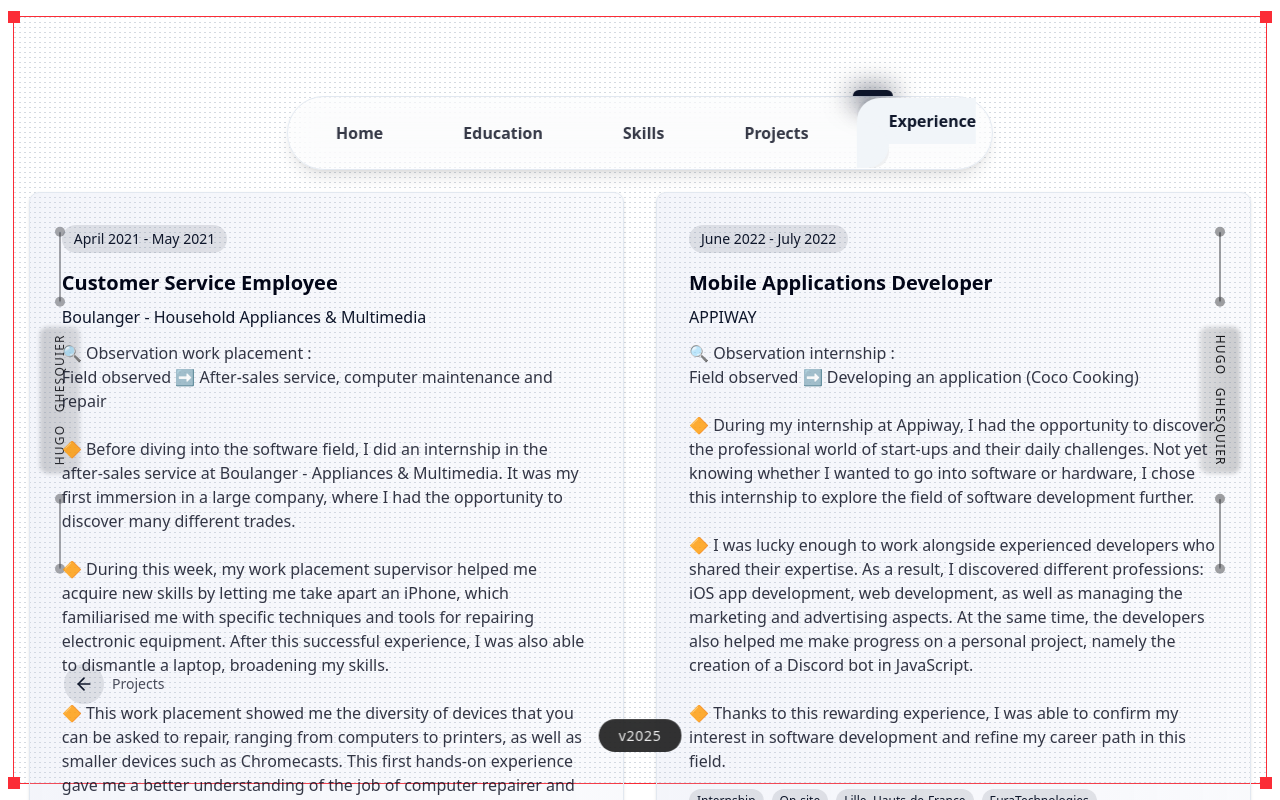
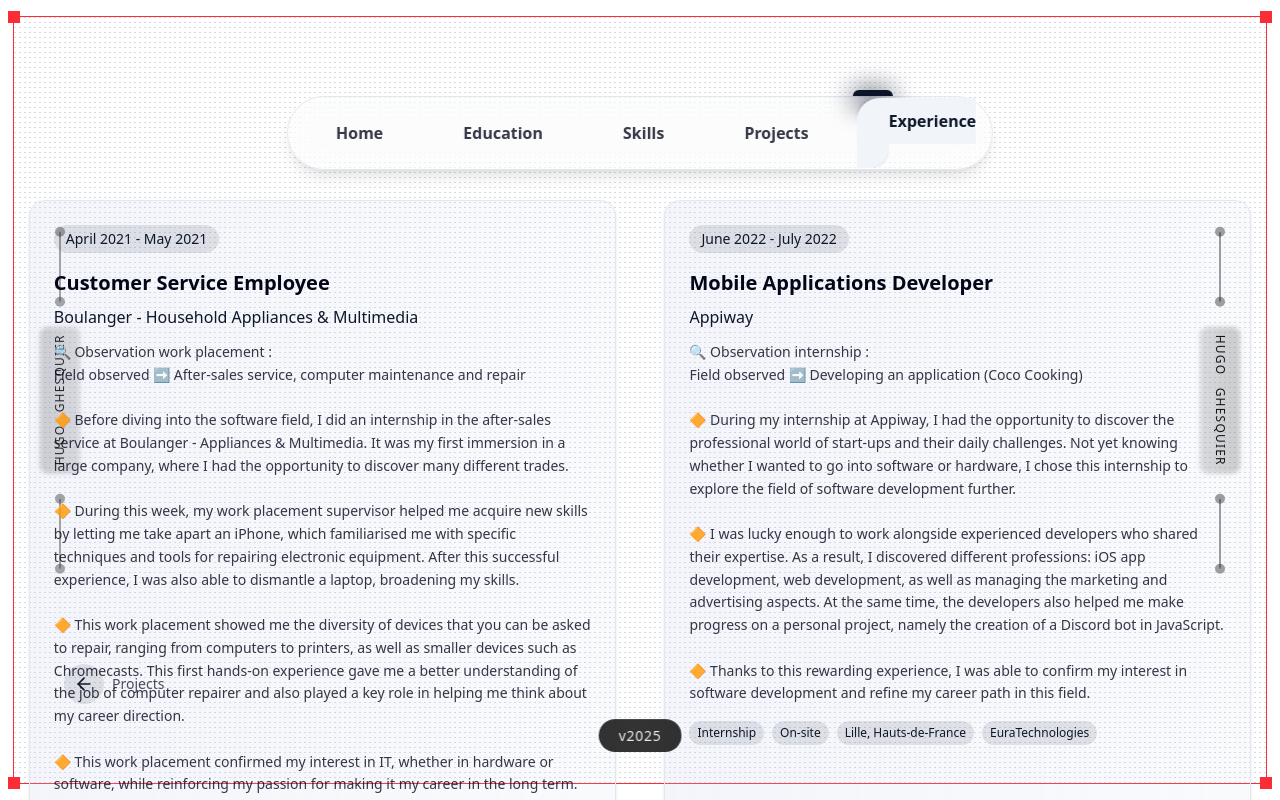
Before and after one commit to devZenta/Green-IT-CV, a Next.js app: page /experience in a window 1280 px wide. Shown: the top 800 px of the page. Built offline with nearby package versions, Linux system fonts and the light colour scheme.

Commit message:
refactor: correct company name and enhance layout for better readability in Experience component

```diff
--- a/src/components/ExperiencePage/Experience.tsx
+++ b/src/components/ExperiencePage/Experience.tsx
@@ -34,11 +34,11 @@ Field observed ➡️ After-sales service, computer maintenance and repair
     },
     {
       position: "Mobile Applications Developer",
-      company: "APPIWAY",
+      company: "Appiway",
       period: "June 2022 - July 2022",
       logo: "",
       description: `🔍 Observation internship :
- Field observed ➡️ Developing an application (Coco Cooking)
+Field observed ➡️ Developing an application (Coco Cooking)
 
 🔶 During my internship at Appiway, I had the opportunity to discover the professional world of start-ups and their daily challenges. Not yet knowing whether I wanted to go into software or hardware, I chose this internship to explore the field of software development further.
 
@@ -59,7 +59,7 @@ Field observed ➡️ After-sales service, computer maintenance and repair
       <div className="max-w-7xl mx-auto px-4">
         <div className="space-y-12">
           {experienceGroups.map((group, groupIndex) => (
-            <div key={groupIndex} className="flex flex-col md:flex-row gap-8">
+            <div key={groupIndex} className="flex flex-col md:flex-row md:justify-between md:gap-6">
               {group.map((item, index) => (
                 <motion.div
                   key={index}
@@ -67,7 +67,7 @@ Field observed ➡️ After-sales service, computer maintenance and repair
                   whileInView={{ opacity: 1, y: 0 }}
                   transition={{ duration: 0.6, delay: index * 0.2 }}
                   viewport={{ once: true, margin: "-100px" }}
-                  className="p-8 rounded-lg flex-1 bg-gradient-to-r from-[#C7CEE8]/20 to-[#C7CEE8]/10 border border-border shadow-sm"
+                  className="p-6 mt-2 rounded-2xl w-full md:max-w-[48%] bg-gradient-to-r from-[#C7CEE8]/20 to-[#C7CEE8]/10 border border-border shadow-sm"
                 >
                   <div className="flex justify-between items-center mb-4">
                     <span className="inline-block bg-primary/10 text-primary font-medium px-3 py-1 rounded-full text-sm">
@@ -89,7 +89,7 @@ Field observed ➡️ After-sales service, computer maintenance and repair
 
                   <h3 className="text-xl font-semibold text-foreground">{item.position}</h3>
                   <p className="text-primary font-medium mt-2">{item.company}</p>
-                  <p className="mt-3 text-foreground/80 whitespace-pre-line">{item.description}</p>
+                  <p className="mt-3 text-foreground/80 whitespace-pre-line text-sm leading-relaxed">{item.description}</p>
                   <div className="mt-4 flex flex-wrap gap-2">
                     {item.technologies.map((tech, i) => (
                       <span key={i} className="px-2 py-1 bg-primary/10 text-primary text-xs rounded-full">
```
